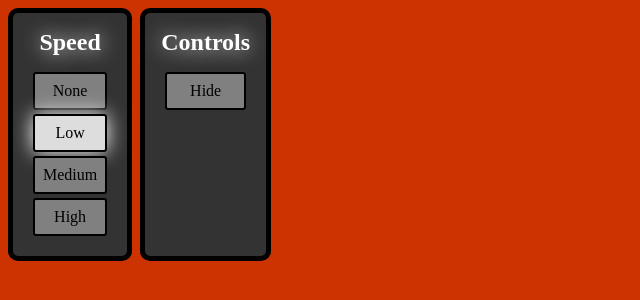
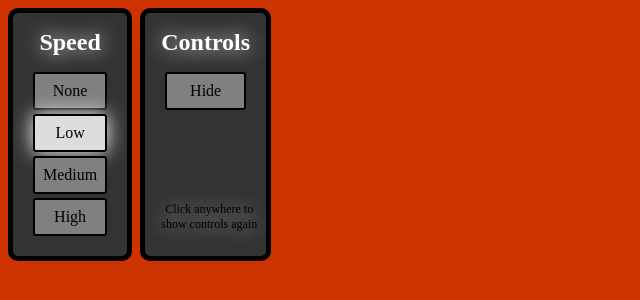
Before and after one commit to cheesits456/party-lighting, a plain HTML site: page index.html in a window 1280 px wide. Shown: the full height of the page, 0-640 px from the left. Drawn offline with Linux system fonts and the light colour scheme.

Commit message:
Updated control hider
Added new 'description' element

```diff
--- a/index.html
+++ b/index.html
@@ -17,6 +17,7 @@
 		<div class="group">
 			<div class="title">Controls</div>
 			<div class="button" onclick="hideControls()">Hide</div>
+			<div class="desc">Click anywhere to<br>show controls again</div>
 		</div>
 	</div>
 </body>
--- a/style.css
+++ b/style.css
@@ -20,6 +20,7 @@ body {
 	text-align: center;
 	margin-top: 0.5em;
 	margin-left: 0.5em;
+	position: relative;
 }
 
 .title {
@@ -48,3 +49,10 @@ body {
 	cursor: pointer;
 	box-shadow: 0px 0px 20px #fff;
 }
+
+.desc {
+	text-shadow: 0px 0px 20px #fff;
+	font-size: 0.75em;
+	position: absolute;
+	bottom: 2em;
+}
```
